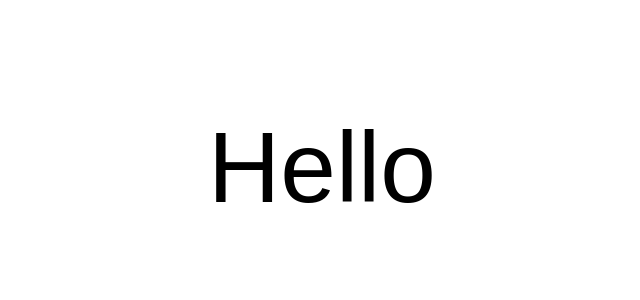
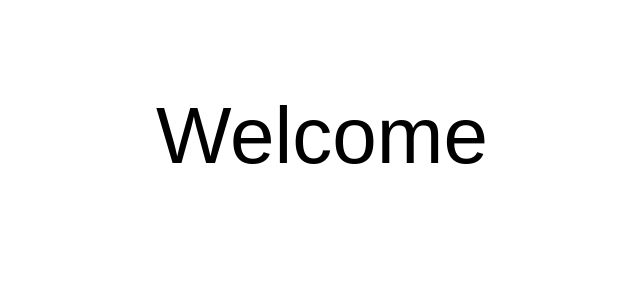
Before and after one commit to Akash-Atapattu/portfolio, a Next.js app: page / in a window 1280 px wide. Shown: the top 300 px of the page, without its empty margins (318-958 px from the left). Built offline with nearby package versions, Linux system fonts and the light colour scheme.

Commit message:
creating welcome message

```diff
--- a/pages/index.tsx
+++ b/pages/index.tsx
@@ -3,9 +3,32 @@ import Head from 'next/head'
 import Image from 'next/image'
 import styles from '../styles/Home.module.css'
 import Link from 'next/link';
+import {useState} from 'react';
 // import NavBar from '..components/NavBar';
 
+//accepts time to delay a function in ms
+
+// function delay(time: number){
+//   return new Promise(resolve => setTimeout(resolve, time));
+// }
+
 const Home: NextPage = () => {
+  const welcomes = [
+    "Welcome",
+    "欢迎",
+    "bienvenidas",
+    "willkomen"
+  ]
+  const [welcomeMessage, setWelcomeMessage] = useState("Welcome");
+
+  // for(var i = 0; i < welcomes.length; i++){
+  //   setWelcomeMessage(welcomes[i]);
+  //   delay(1000);
+  //   if(i == welcomes.length - 1){
+  //     i = -1;
+  //   }
+  // }
+
   return (
     <div className={styles.container}>
       <Head>
@@ -17,7 +40,7 @@ const Home: NextPage = () => {
       <main>
         <div className={styles.background}>
           <div className={styles.homepage}>
-            <p className={styles.title}>Hello</p>
+            <p className={styles.title}>{welcomeMessage}</p>
           </div>
         </div>
       </main>
--- a/styles/Home.module.css
+++ b/styles/Home.module.css
@@ -11,7 +11,7 @@
 .title{
   font-family: 'Raleway', sans-serif;
   text-align: center;
-  font-size: 100px;
+  font-size: 5em;
   color: black;
   padding-top: 10px;
 }
```
